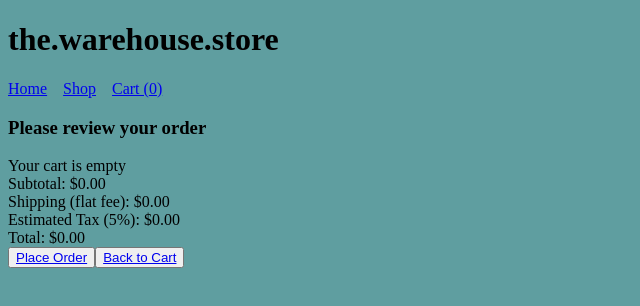
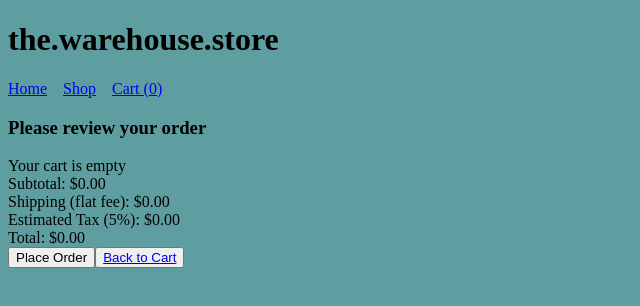
Before and after one commit to joshuaGmartin/store-app, a React (Vite) app: page /checkout in a window 1280 px wide. Shown: the top 306 px of the page, without its empty margins (0-640 px from the left). Built offline with nearby package versions, Linux system fonts and the light colour scheme.

Commit message:
Add place order popup

```diff
--- a/src/components/Pages/Checkout/Checkout.jsx
+++ b/src/components/Pages/Checkout/Checkout.jsx
@@ -4,7 +4,7 @@ import CheckoutTotalSection from "./CheckoutTotalSection/CheckoutTotalSection";
 import styles from "./Checkout.module.css";
 
 function Checkout() {
-  const { userCart } = useOutletContext();
+  const { userCart, setUserCart } = useOutletContext();
 
   return (
     <>
@@ -18,7 +18,7 @@ function Checkout() {
           })}
         </div>
       )}
-      <CheckoutTotalSection userCart={userCart} />
+      <CheckoutTotalSection userCart={userCart} setUserCart={setUserCart} />
     </>
   );
 }
--- a/src/components/Pages/Checkout/CheckoutTotalSection/CheckoutTotalSection.jsx
+++ b/src/components/Pages/Checkout/CheckoutTotalSection/CheckoutTotalSection.jsx
@@ -1,27 +1,43 @@
+import { useState } from "react";
 import { getCartTotal } from "../../../../modules/handleCart";
 import { Link } from "react-router";
+import OnPlaceOrderPopUp from "../../../Popups/OnPlaceOrderPopUp/OnPlaceOrderPopUp";
 import styles from "./CheckoutTotalSection.module.css";
 
-function CheckoutTotalSection({ userCart }) {
+function CheckoutTotalSection({ userCart, setUserCart }) {
+  const [showPopup_onPlaceOrder, setShowPopup_onPlaceOrder] = useState(false);
   const subtotal = getCartTotal(userCart);
+
   let shipping = userCart.length === 0 ? 0 : 12;
   const taxRate = 0.05;
   const tax = subtotal * taxRate;
 
+  function handlePlaceOrder() {
+    setShowPopup_onPlaceOrder(true);
+  }
+
   return (
     <>
+      <div>
         <div>Subtotal: ${subtotal.toFixed(2)}</div>
         <div>Shipping (flat fee): ${shipping.toFixed(2)}</div>
         <div>
           Estimated Tax ({taxRate * 100}%): ${(subtotal * 0.05).toFixed(2)}
         </div>
         <div>Total: ${(subtotal + shipping + tax).toFixed(2)}</div>
-      <button>
-        <Link to="/">Place Order</Link>
+        <button
+          className={styles["place-order-button"]}
+          onClick={handlePlaceOrder}
+        >
+          Place Order
         </button>
         <button>
           <Link to="/cart">Back to Cart</Link>
         </button>
+      </div>
+      {showPopup_onPlaceOrder && (
+        <OnPlaceOrderPopUp setUserCart={setUserCart} />
+      )}
     </>
   );
 }
--- a/src/components/Pages/Checkout/CheckoutTotalSection/CheckoutTotalSection.module.css
+++ b/src/components/Pages/Checkout/CheckoutTotalSection/CheckoutTotalSection.module.css
@@ -0,0 +1,3 @@
+.place-order-button {
+  cursor: pointer;
+}
--- /dev/null
+++ b/src/components/Popups/OnPlaceOrderPopUp/OnPlaceOrderPopUp.jsx
@@ -0,0 +1,23 @@
+import { Link } from "react-router";
+import styles from "./OnPlaceOrderPopUp.module.css";
+
+function OnPlaceOrderPopUp({ setUserCart }) {
+  function handleClosePopup() {
+    setUserCart([]);
+  }
+
+  return (
+    <div className={styles.overlay}>
+      <div className={styles.popup}>
+        <div>thank you for your order</div>
+        <button className={styles["close-popup-button"]}>
+          <Link to="/" onClick={handleClosePopup}>
+            X
+          </Link>
+        </button>
+      </div>
+    </div>
+  );
+}
+
+export default OnPlaceOrderPopUp;
--- /dev/null
+++ b/src/components/Popups/OnPlaceOrderPopUp/OnPlaceOrderPopUp.module.css
@@ -0,0 +1,25 @@
+.overlay {
+  display: flex;
+  justify-content: center;
+  align-items: center;
+
+  position: fixed;
+  top: 0;
+  left: 0;
+
+  width: 100vw;
+  height: 100vh;
+
+  background-color: rgba(71, 143, 119, 0.5);
+}
+
+.popup {
+  width: 20rem;
+  height: 10rem;
+
+  background-color: lightblue;
+
+  padding: 1rem;
+
+  text-align: center;
+}
```
Lines whose indentation alone changed are shown as unchanged.
